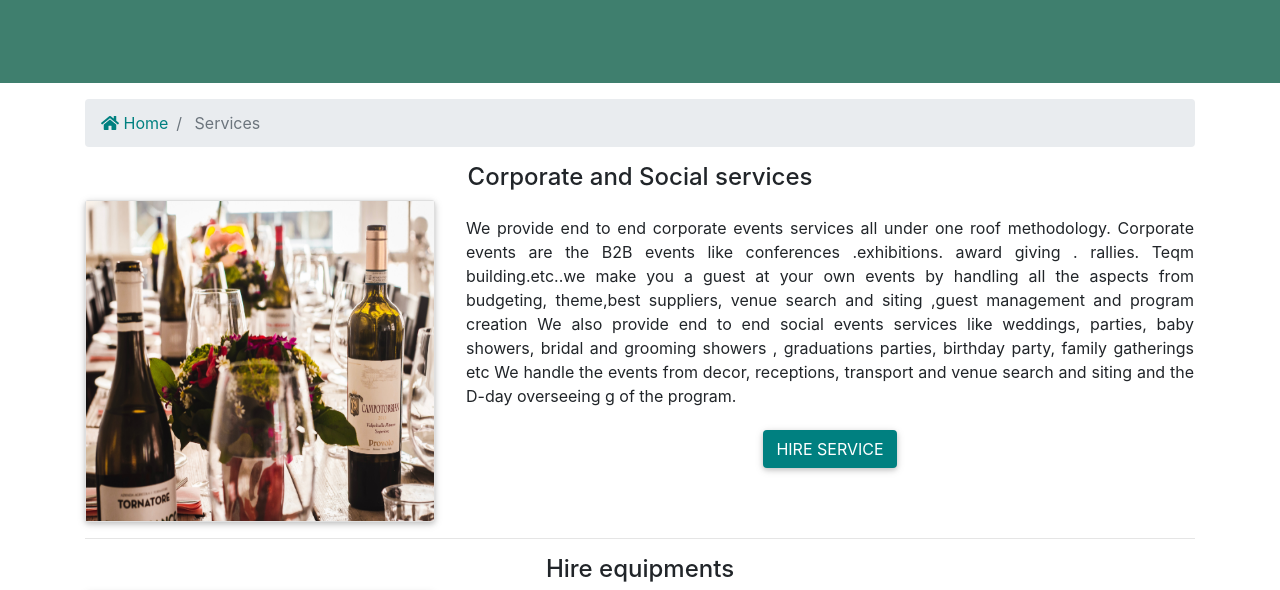
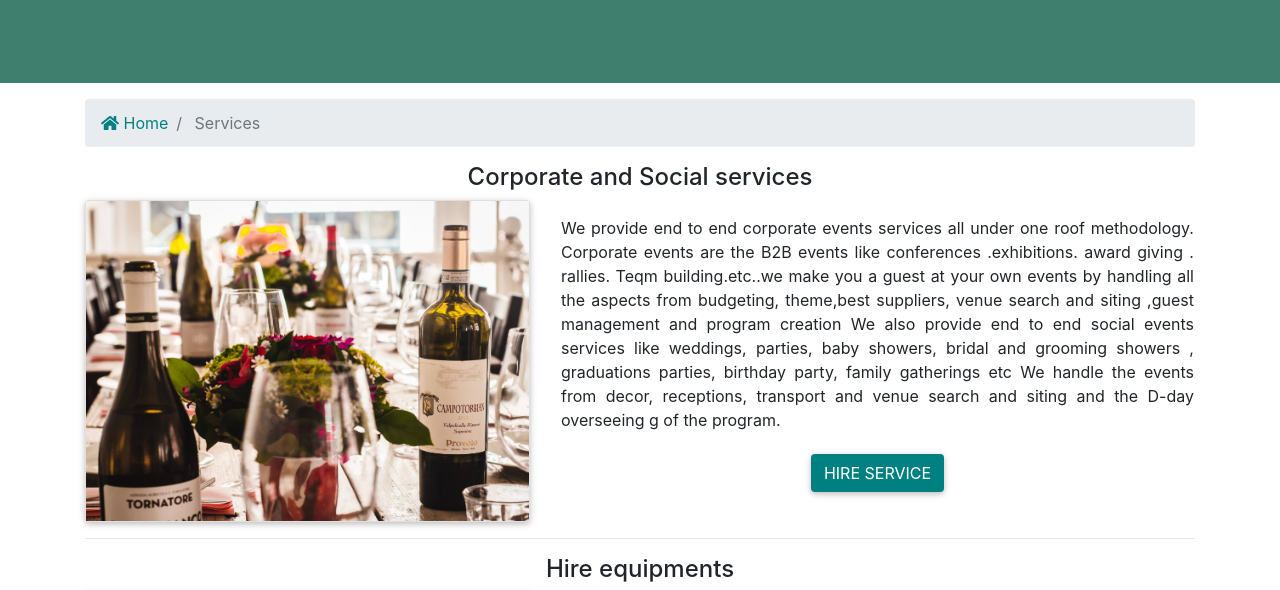
Before and after one commit to michael-basweti/duke, a Django app: page /services in a window 1280 px wide. Shown: the part 259-849 px from the top of the page. Run offline with Django 3.2, Linux system fonts and the light colour scheme; some libraries are stand-ins or nearby versions.

Commit message:
more changes to services

```diff
--- a/templates/services/hire_corporate_social.html
+++ b/templates/services/hire_corporate_social.html
@@ -33,12 +33,12 @@
         <!-- <img class="img" src="{% static 'img/catering2.jpg' %}" alt=""> -->
         <h4 class="text-center">Corporate and Social services</h4>
         <div class="row">
-            <div class="col-md-4">
+            <div class="col-md-5">
                 <div class="card">
                     <img class="img" src="{% static 'img/corporate.jpg' %}" alt="">
                 </div>
             </div>
-            <div class="col-md-8 text-center p-3">
+            <div class="col-md-7 text-center p-3">
                 <p class="text-justify">We provide end to end corporate events services all under one roof methodology.
                     Corporate events are the B2B events like conferences .exhibitions. award giving . rallies. Teqm
                     building.etc..we make you a guest at your own events by handling all the aspects from budgeting,
@@ -60,12 +60,12 @@
     <div class="container">
         <h4 class="text-center">Hire equipments</h4>
         <div class="row">
-            <div class="col-md-4">
+            <div class="col-md-5">
                 <div class="card">
                     <img class="img"  src="{% static 'img/catering.jpg' %}" alt="">
                 </div>
             </div>
-            <div class="col-md-8 p-4 text-center">
+            <div class="col-md-7 p-4 text-center">
                 <p class="text-justify">With our vast , variety ,trendy and best quality equipment in our stores,we give
                     you the latest and trendy tents, an array of decor and centrepiece, furniture, photography and
                     videography, audio-visual and theme for both social and corporate events all for rental purposes.
```
